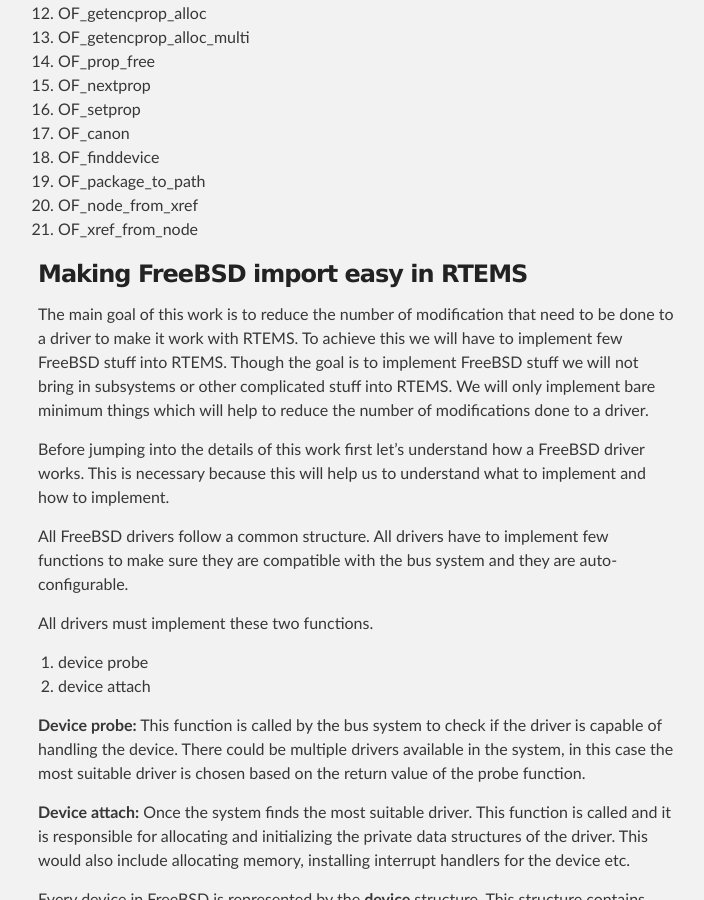
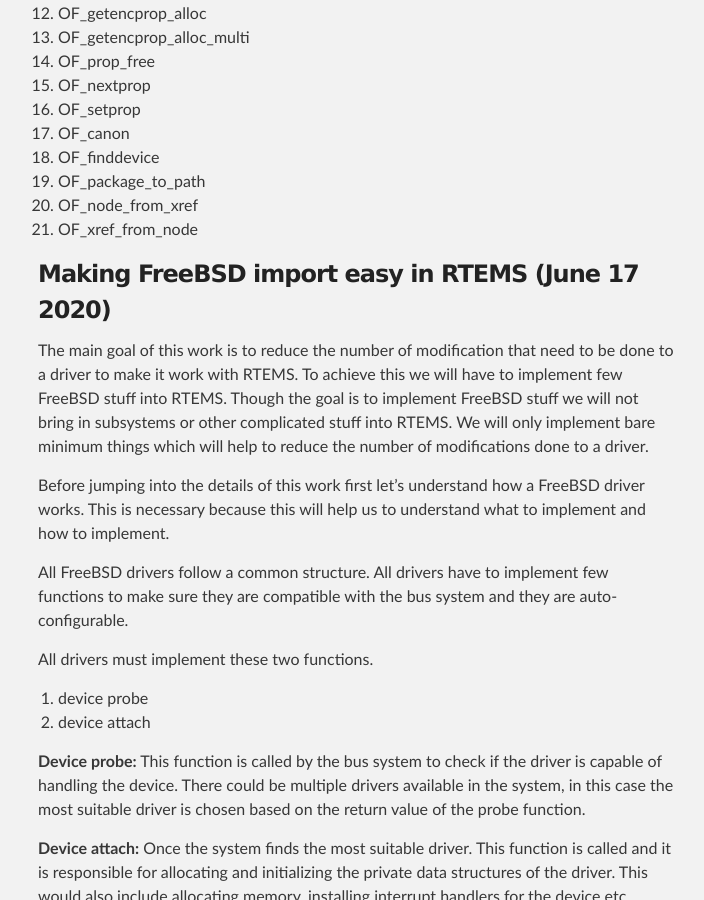
Before and after one commit to gs-niteesh/gs-niteesh.github.io, a Jekyll site: the page built from index.md, in a window 1280 px wide and 900 px high, scrolled down 2205 px. Shown: the whole window, without its empty margins (282-986 px from the left). Built offline with Jekyll 4.4.1, drawn with Linux system fonts in a browser that asks for light colours; our own code applies the rules of GitHub Pages for plain Markdown files; some of the changed text lies outside the part shown.

Commit message:
Added dates

```diff
--- a/index.md
+++ b/index.md
@@ -16,7 +16,7 @@ using importing the pin mux driver into RTEMS from libBSD.
 
 # Phase 1
 
-### Import OFW files from FreeBSD
+### Import OFW files from FreeBSD (June 11 2020)
 
 The goal of phase one is to implement the pin muxing driver into RTEMS. But before
 this we will have to implement OFW functions. Since they are required by the
@@ -98,7 +98,7 @@ Once this patch gets merged RTEMS will support the following OF functions.
 20. OF_node_from_xref
 21. OF_xref_from_node
 
-### Making FreeBSD import easy in RTEMS
+### Making FreeBSD import easy in RTEMS (June 17 2020)
 
 The main goal of this work is to reduce the number of modification that need to
 be done to a driver to make it work with RTEMS. To achieve this we will have to
```
